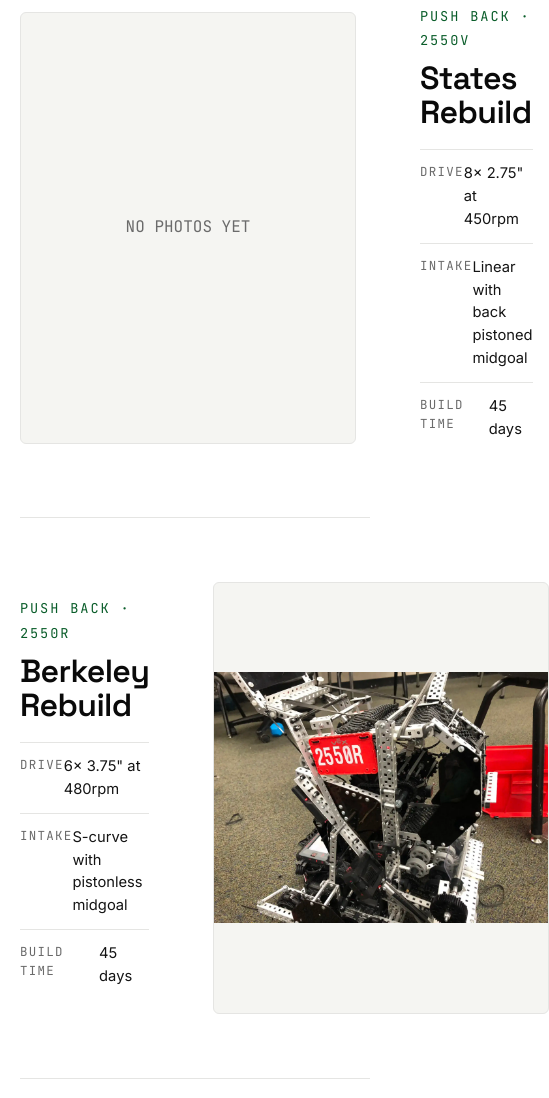
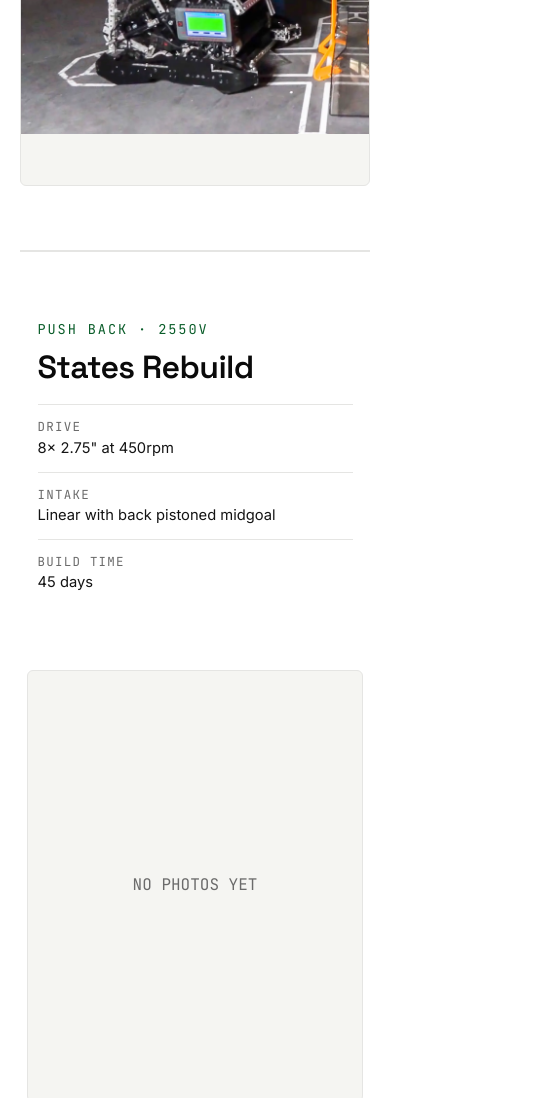
Before and after one commit to voidedstarlight/robotics-website, a website: page packages/web/src/robots.html in a window 390 px wide. Shown: the part 902-2000 px from the top of the page, 549 px wide, since content can reach past the window. Drawn offline with Linux system fonts and the light colour scheme.

Commit message:
feat: responsive robots page

```diff
--- a/packages/web/src/css/pages/robots.css
+++ b/packages/web/src/css/pages/robots.css
@@ -3,10 +3,14 @@
 	gap: 64px;
 	align-items: center;
 	padding: 64px 0;
-	border-top: 1px solid var(--line);
+	border-top: 2px solid var(--line);
 
 	&:first-of-type {
 		border-top: 0;
+	}
+
+	:where(&:nth-child(even)) {
+		flex-direction: row-reverse;
 	}
 
 	.visual {
@@ -60,8 +64,18 @@
 	}
 }
 
-@media (max-width: 800px) {
+@media (max-width: 1200px) {
 	.season {
-		grid-template-columns: 1fr;
+		flex-direction: column;
+
+		& > :not(.visual) {
+			width: 90%;
+		}
 	}
 }
+
+@media (max-width: 720px) {
+	.season ul li {
+		flex-direction: column;
+	}
+}
--- a/packages/web/src/robots.html
+++ b/packages/web/src/robots.html
@@ -74,9 +74,6 @@
 					<img class="visual" src="assets/2026_r_worlds.webp" />
 				</div>
 				<div class="season">
-					<div class="visual">
-						NO PHOTOS YET
-					</div>
 					<div>
 						<span class="year">PUSH BACK · 2550V</span>
 						<h3>States Rebuild</h3>
@@ -94,6 +91,9 @@
 								<span>45 days</span>
 							</li>
 						</ul>
+					</div>
+					<div class="visual">
+						NO PHOTOS YET
 					</div>
 				</div>
 				<div class="season">
@@ -118,7 +118,6 @@
 					<img class="visual" src="assets/2026_r_berkeley.webp" />
 				</div>
 				<div class="season">
-					<img class="visual" src="assets/2026_r_moa.webp" />
 					<div>
 						<span class="year">PUSH BACK · 2550R</span>
 						<h3>Mall of America Rebuild</h3>
@@ -137,6 +136,7 @@
 							</li>
 						</ul>
 					</div>
+					<img class="visual" src="assets/2026_r_moa.webp" />
 				</div>
 				<div class="season">
 					<div>
```
